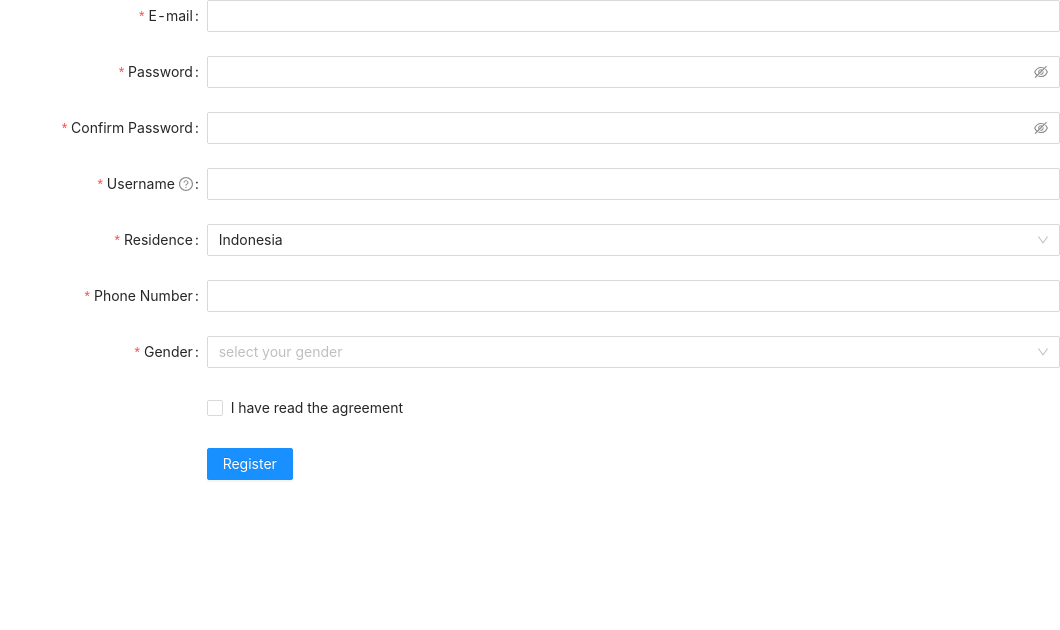
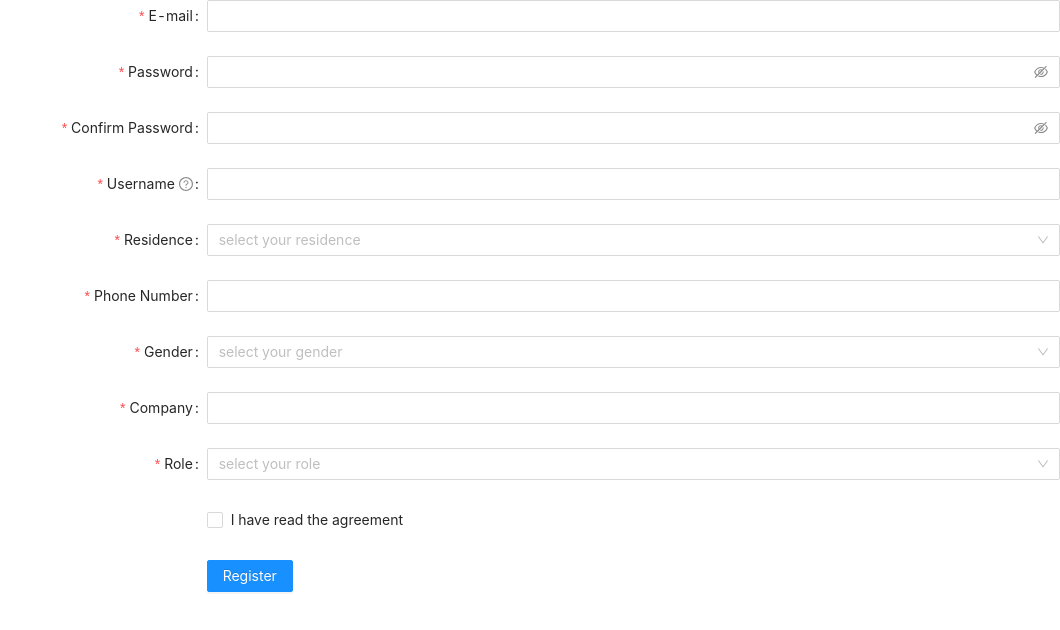
Before and after one commit to rayhankinan/FE-HackBiz, a React (Vite) app: page /register in a window 1280 px wide. Shown: the top 630 px of the page, without its empty margins (220-1280 px from the left). Built offline with nearby package versions, Linux system fonts and the light colour scheme.

Commit message:
Minor fix

```diff
--- a/index.html
+++ b/index.html
@@ -2,7 +2,7 @@
 <html lang="en">
   <head>
     <meta charset="UTF-8" />
-    <link rel="icon" type="image/x-icon" href="./src/resources/logo.ico" />
+    <link rel="icon" type="image/x-icon" href="./src/resources/favicon.ico" />
     <meta name="viewport" content="width=device-width, initial-scale=1.0" />
     <title>Construct.ly</title>
   </head>
--- a/src/App.tsx
+++ b/src/App.tsx
@@ -11,7 +11,7 @@ function App() {
     const [user, setUser] = useState<any>({})
 
     useEffect(() => {
-        // SIMULASI MENGECEK COOKIES USER
+        // SIMULASI CHECK COOKIES USER
         setTimeout(() => {
             setLoading(false)
         }, 1000)
--- a/src/pages/Users/Login.tsx
+++ b/src/pages/Users/Login.tsx
@@ -12,7 +12,7 @@ export const Login: React.FC = () => {
     const { setUser }: any = useContext(UserContext)
 
     const onFinish = (values: any) => {
-        // SIMULASI GET USER DAN MENAMBAH COOKIES USER
+        // SIMULASI CHECK USER DAN MENAMBAH COOKIES USER
         setLoading(true)
         setTimeout(() => {
             const { username, password } = values
--- a/src/pages/Users/Register.tsx
+++ b/src/pages/Users/Register.tsx
@@ -36,7 +36,6 @@ export const Register: React.FC = () => {
 
     const onFinish = (values: any) => {
         // SIMULASI POST USER
-        setLoading(true)
         setTimeout(() => {
             navigate('/login')
             setLoading(false)
@@ -74,9 +73,6 @@ export const Register: React.FC = () => {
                 {...formItemLayout}
                 name="register"
                 onFinish={onFinish}
-                initialValues={{
-                    residence: 'indonesia'
-                }}
                 scrollToFirstError
             >
                 <Form.Item
@@ -149,7 +145,7 @@ export const Register: React.FC = () => {
                         { type: 'array', required: true, message: 'Please select your residence!' },
                     ]}
                 >
-                    <Cascader options={data.locations} />
+                    <Cascader options={data.locations} placeholder="select your residence" />
                 </Form.Item>
 
                 <Form.Item
@@ -168,6 +164,25 @@ export const Register: React.FC = () => {
                     <Select placeholder="select your gender">
                         <Option value="male">Male</Option>
                         <Option value="female">Female</Option>
+                    </Select>
+                </Form.Item>
+
+                <Form.Item
+                    name="company"
+                    label="Company"
+                    rules={[{ required: true, message: 'Please input your company!' }]}
+                >
+                    <Input className='w-full' />
+                </Form.Item>
+
+                <Form.Item
+                    name="role"
+                    label="Role"
+                    rules={[{ required: true, message: 'Please select role!' }]}
+                >
+                    <Select placeholder="select your role">
+                        <Option value="student">Student</Option>
+                        <Option value="business">Business</Option>
                     </Select>
                 </Form.Item>
 
```
Also changed, not shown: 1 other file (tests, documents, lock files or other folders).
